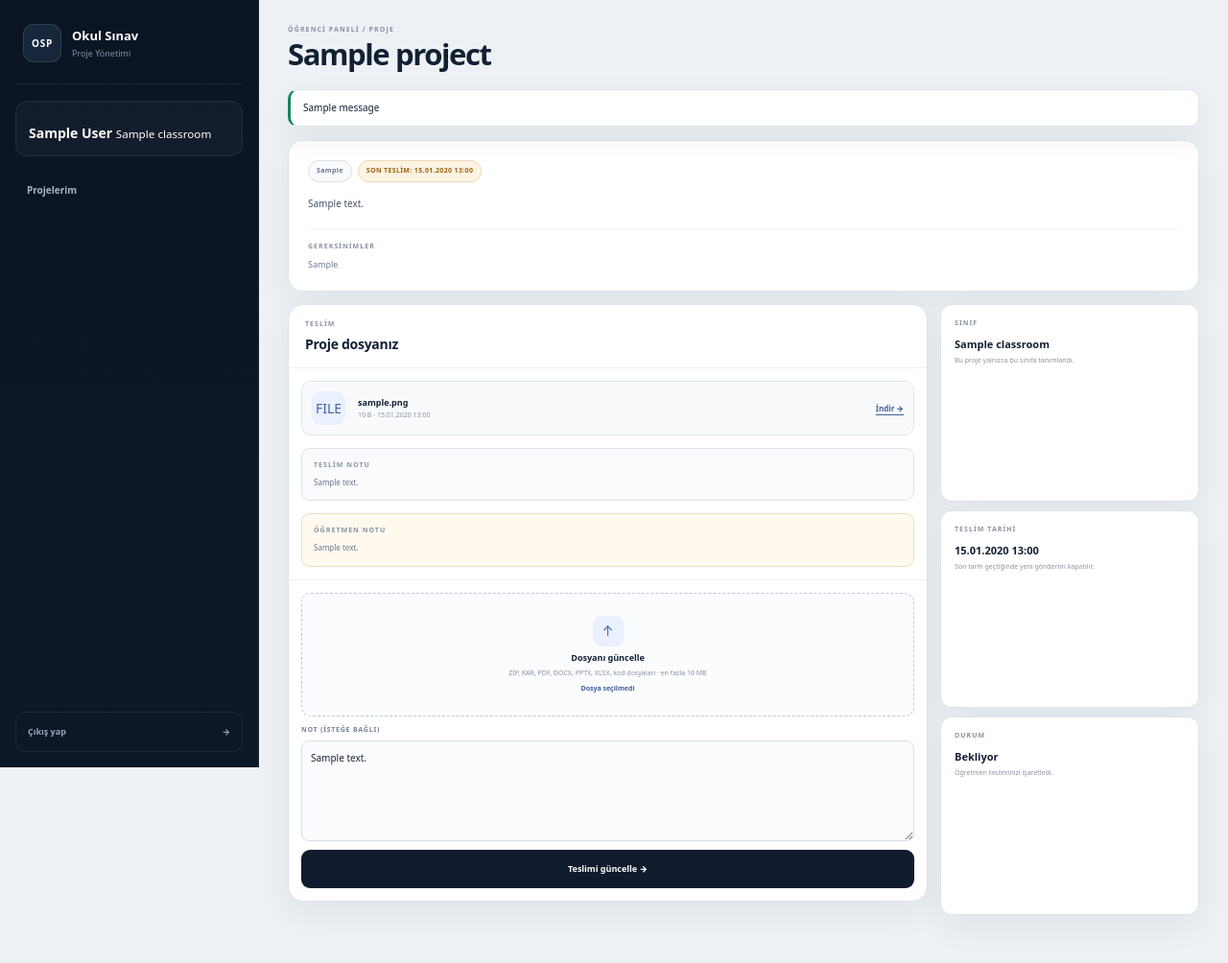
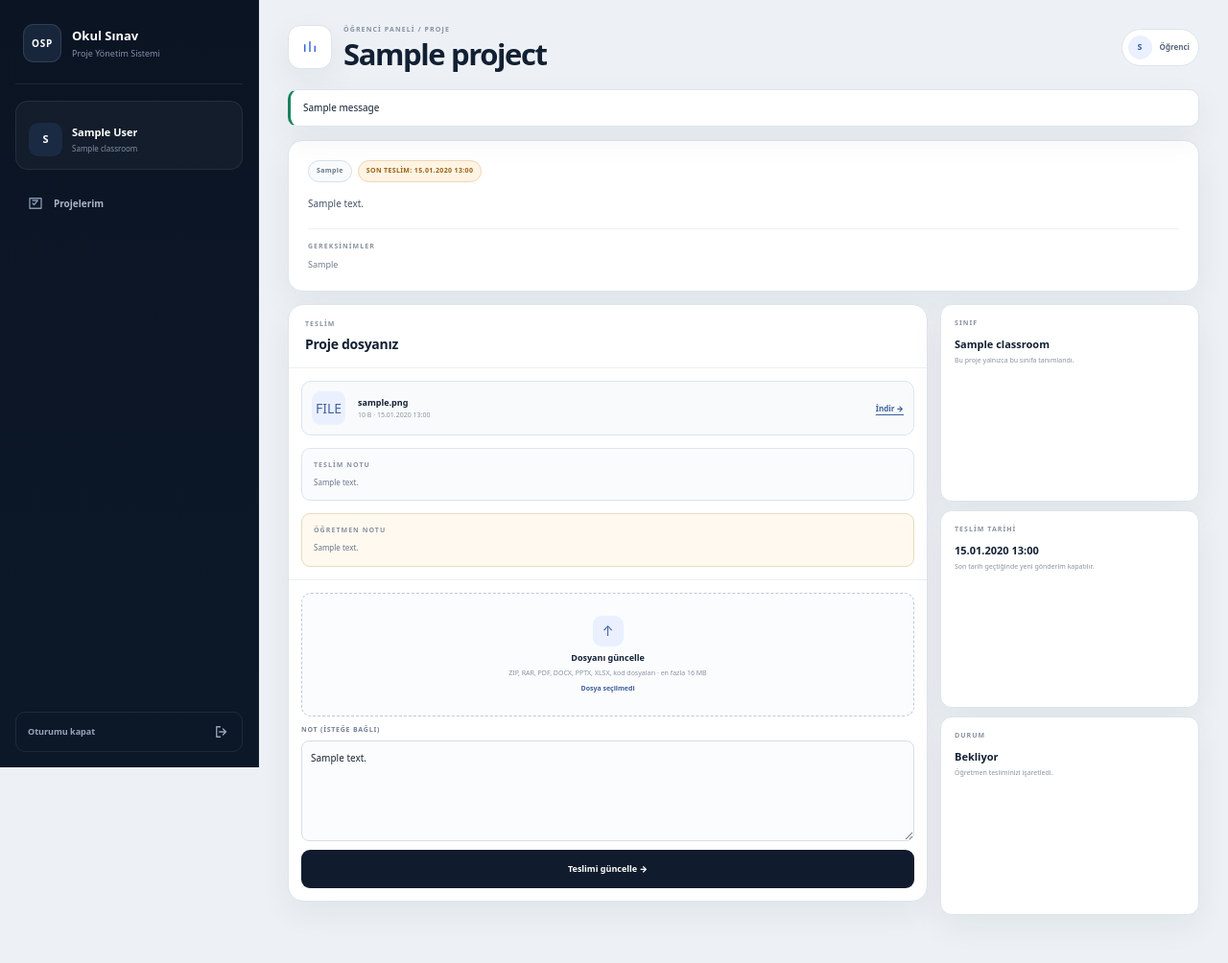
Before and after one commit to oguzhan-tpl/okuls-navproje, a Flask app: template templates/student/project_detail.html in a window 1280 px wide. Shown: the whole page at 96% size. Run offline with Flask 3, Linux system fonts and the light colour scheme; the template is opened without the code that fills it: values that come from a table or form of the project are taken from there, others are empty; the visitor is signed in with stand-in values (Sample User, id 1); tables that the repository leaves empty hold one stand-in row (values such as "Sample post"); one stand-in notice (Sample message) is shown; parts of the project's set-up code (start-up, migrations or seed data) failed here and were passed over.

Commit message:
Upgrade UI and global project publishing

```diff
--- a/templates/base.html
+++ b/templates/base.html
@@ -2,73 +2,47 @@
 <html lang="tr">
 <head>
   <meta charset="utf-8">
-  <meta name="viewport" content="width=device-width, initial-scale=1">
-  <meta name="theme-color" content="#0b1220">
+  <meta name="viewport" content="width=device-width, initial-scale=1, viewport-fit=cover">
+  <meta name="theme-color" content="#0b1423">
   <title>{% block title %}Okul Sınav Proje{% endblock %}</title>
   <link rel="stylesheet" href="{{ url_for('static', filename='css/app.css') }}">
 </head>
 <body class="app-body">
 <header class="mobile-header">
   <div class="brand-inline"><span class="brand-mark">OSP</span><span>OKUL SINAV PROJE</span></div>
-    <button class="icon-button" data-sidebar-toggle aria-label="Menüyü aç">☰</button>
+  <button class="icon-button" data-sidebar-toggle aria-label="Menüyü aç"><svg class="ui-svg" viewBox="0 0 24 24"><path d="M4 7h16M4 12h16M4 17h16"/></svg></button>
 </header>
-
 <div class="app-frame">
   <aside class="sidebar" data-sidebar>
-      <div class="sidebar-brand">
-        <span class="brand-mark">OSP</span>
-        <div>
-          <strong>Okul Sınav</strong>
-          <span>Proje Yönetimi</span>
+    <div class="sidebar-brand"><span class="brand-mark">OSP</span><div><strong>Okul Sınav</strong><span>Proje Yönetim Sistemi</span></div></div>
+    {% set me=current_user() %}
+    <div class="sidebar-user">
+      <span class="user-role">{{ {'chief':'ALAN ŞEFİ','teacher':'ÖĞRETMEN','student':'ÖĞRENCİ'}[me.role] }}</span>
+      <div class="user-line"><div class="user-avatar">{{ me.full_name[:1]|upper }}</div><div class="user-meta"><strong>{{ me.full_name }}</strong><small>{{ me.classroom.name if me.classroom else me.username }}</small></div></div>
     </div>
-      </div>
-
-      <div class="sidebar-user">
-        <span class="user-role">{{ {'chief':'ALAN ŞEFİ','teacher':'ÖĞRETMEN','student':'ÖĞRENCİ'}[current_user().role] }}</span>
-        <strong>{{ current_user().full_name }}</strong>
-        <small>{{ current_user().classroom.name if current_user().classroom else current_user().username }}</small>
-      </div>
-
-      <nav class="sidebar-nav">
-        {% if current_user().role == 'chief' %}
-          <a href="{{ url_for('chief_dashboard') }}" class="{{ 'active' if request.endpoint == 'chief_dashboard' else '' }}">Genel bakış</a>
-          <a href="{{ url_for('chief_users') }}" class="{{ 'active' if request.endpoint == 'chief_users' else '' }}">Hesaplar</a>
-          <a href="{{ url_for('chief_classes') }}" class="{{ 'active' if request.endpoint == 'chief_classes' else '' }}">Sınıflar</a>
-          <a href="{{ url_for('chief_projects') }}" class="{{ 'active' if request.endpoint == 'chief_projects' else '' }}">Projeler</a>
-        {% elif current_user().role == 'teacher' %}
-          <a href="{{ url_for('teacher_dashboard') }}" class="{{ 'active' if request.endpoint == 'teacher_dashboard' else '' }}">Projeler</a>
-          <a href="{{ url_for('teacher_create_project') }}" class="{{ 'active' if request.endpoint == 'teacher_create_project' else '' }}">Yeni proje</a>
+    <nav class="sidebar-nav" aria-label="Ana menü">
+      {% if me.role=='chief' %}
+      <a href="{{ url_for('chief_dashboard') }}" class="{{ 'active' if request.endpoint=='chief_dashboard' else '' }}"><span class="nav-icon"><svg class="ui-svg" viewBox="0 0 24 24"><rect x="4" y="4" width="6" height="6" rx="1"/><rect x="14" y="4" width="6" height="6" rx="1"/><rect x="4" y="14" width="6" height="6" rx="1"/><rect x="14" y="14" width="6" height="6" rx="1"/></svg></span>Genel bakış</a>
+      <a href="{{ url_for('chief_users') }}" class="{{ 'active' if request.endpoint=='chief_users' else '' }}"><span class="nav-icon"><svg class="ui-svg" viewBox="0 0 24 24"><circle cx="9" cy="8" r="3"/><path d="M3 20c1-3.5 3-5 6-5s5 1.5 6 5M16 12c2.5.2 4 1.5 5 4"/></svg></span>Hesaplar</a>
+      <a href="{{ url_for('chief_classes') }}" class="{{ 'active' if request.endpoint=='chief_classes' else '' }}"><span class="nav-icon"><svg class="ui-svg" viewBox="0 0 24 24"><rect x="4" y="5" width="16" height="14" rx="2"/><path d="M8 9h8M8 13h5"/></svg></span>Sınıflar</a>
+      <a href="{{ url_for('chief_projects') }}" class="{{ 'active' if request.endpoint=='chief_projects' else '' }}"><span class="nav-icon"><svg class="ui-svg" viewBox="0 0 24 24"><path d="M4 7h16v12H4zM8 7V5h8v2M8 11h8M8 15h5"/></svg></span>Projeler</a>
+      {% elif me.role=='teacher' %}
+      <a href="{{ url_for('teacher_dashboard') }}" class="{{ 'active' if request.endpoint=='teacher_dashboard' else '' }}"><span class="nav-icon"><svg class="ui-svg" viewBox="0 0 24 24"><path d="M4 6h16v13H4zM8 6V4h8v2M8 10h8M8 14h5"/></svg></span>Projeler</a>
+      <a href="{{ url_for('teacher_create_project') }}" class="{{ 'active' if request.endpoint=='teacher_create_project' else '' }}"><span class="nav-icon"><svg class="ui-svg" viewBox="0 0 24 24"><path d="M12 5v14M5 12h14"/></svg></span>Yeni proje</a>
       {% else %}
-          <a href="{{ url_for('student_dashboard') }}" class="{{ 'active' if request.endpoint == 'student_dashboard' else '' }}">Projelerim</a>
+      <a href="{{ url_for('student_dashboard') }}" class="{{ 'active' if request.endpoint=='student_dashboard' else '' }}"><span class="nav-icon"><svg class="ui-svg" viewBox="0 0 24 24"><path d="M4 5h16v14H4z"/><path d="m8 12 2 2 5-6M8 8h6"/></svg></span>Projelerim</a>
       {% endif %}
     </nav>
-
-      <form method="post" action="{{ url_for('logout') }}" class="sidebar-logout">
-        <input type="hidden" name="_csrf" value="{{ csrf_token() }}">
-        <button type="submit">Çıkış yap <span>→</span></button>
-      </form>
+    <form method="post" action="{{ url_for('logout') }}" class="sidebar-logout"><input type="hidden" name="_csrf" value="{{ csrf_token() }}"><button type="submit"><span>Oturumu kapat</span><svg class="ui-svg" viewBox="0 0 24 24"><path d="M10 5H5v14h5M14 8l4 4-4 4M18 12H9"/></svg></button></form>
   </aside>
-
   <main class="main-area">
     <div class="page-topbar">
-        <div>
-          <span class="page-kicker">{% block kicker %}YÖNETİM{% endblock %}</span>
-          <h1>{% block heading %}Okul Sınav Proje{% endblock %}</h1>
-        </div>
+      <div class="page-heading"><div class="page-symbol"><svg class="ui-svg" viewBox="0 0 24 24"><path d="M5 18V9m7 9V5m7 13v-7"/></svg></div><div><span class="page-kicker">{% block kicker %}YÖNETİM{% endblock %}</span><h1>{% block heading %}Okul Sınav Proje{% endblock %}</h1></div></div>
+      <div class="topbar-user"><span>{{ me.full_name[:1]|upper }}</span>{{ 'Alan şefi' if me.role=='chief' else 'Öğretmen' if me.role=='teacher' else 'Öğrenci' }}</div>
       {% block page_action %}{% endblock %}
     </div>
-
-      {% with messages = get_flashed_messages(with_categories=true) %}
-        {% if messages %}
-          <div class="flash-stack">
-            {% for category, message in messages %}
-              <div class="flash flash-{{ category }}">{{ message }}</div>
-            {% endfor %}
-          </div>
-        {% endif %}
-      {% endwith %}
-
-      {% block content %}{% endblock %}
+    {% with messages=get_flashed_messages(with_categories=true) %}{% if messages %}<div class="flash-stack">{% for category,message in messages %}<div class="flash flash-{{ category }}">{{ message }}</div>{% endfor %}</div>{% endif %}{% endwith %}
+    <div class="page-wrap">{% block content %}{% endblock %}</div>
   </main>
 </div>
 <script src="{{ url_for('static', filename='js/app.js') }}" defer></script>
```
Lines whose indentation alone changed are shown as unchanged.
